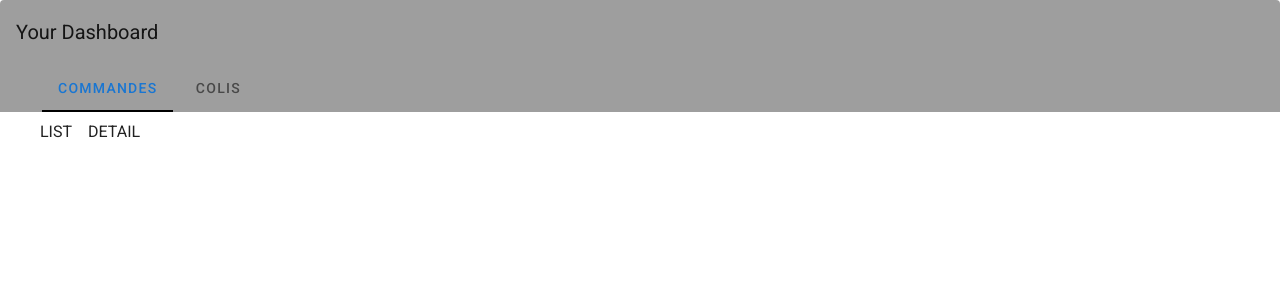
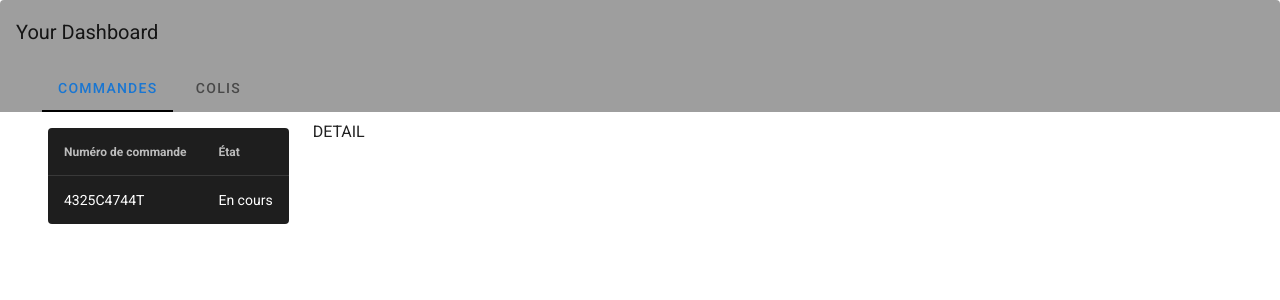
Before and after one commit to Furvent/keyprod-technical-test, a Vue app: page / in a window 1280 px wide. Shown: the top 300 px of the page. Built offline with nearby package versions, Linux system fonts and the light colour scheme.

Commit message:
Dev component orders-list

```diff
--- a/src/components/orders.vue
+++ b/src/components/orders.vue
@@ -1,6 +1,6 @@
 <template>
   <div class="d-flex">
-    <OrdersList/>
+    <OrdersList :orders="orders"/>
     <OrderDetail class="ml-4"/>
   </div>
 </template>
--- a/src/components/orders/orders-list.vue
+++ b/src/components/orders/orders-list.vue
@@ -1,11 +1,55 @@
 <template>
-  <div>
-    LIST
-  </div>
+  <v-card flat class="pa-2">
+    <v-simple-table dark>
+      <template v-slot:default>
+        <thead>
+          <tr>
+            <th class="text-left">Numéro de commande</th>
+            <th class="text-left">État</th>
+          </tr>
+        </thead>
+        <tbody>
+          <tr v-for="order in orders" :key="order.id">
+            <td>
+              {{ order.id }}
+            </td>
+            <td>
+              {{ getOrderStatus(order.status) }}
+            </td>
+          </tr>
+        </tbody>
+      </template>
+    </v-simple-table>
+  </v-card>
 </template>
 
 <script>
-  export default {
+import { OrderStatus } from "../../enums/enums.js";
 
-  }
+export default {
+  props: {
+    orders: {
+      type: Array,
+      required: true,
+      default: () => {
+        return [];
+      },
+    },
+  },
+
+  methods: {
+    getOrderStatus(status) {
+      switch (status) {
+        case OrderStatus.TO_PREPARE:
+          return "À préparer";
+        case OrderStatus.ONGOING:
+          return "En cours";
+        case OrderStatus.TO_PREPARE:
+          return "Terminée";
+        default:
+          break;
+      }
+    },
+  },
+};
 </script>
--- a/src/store/ordersStoreModule.js
+++ b/src/store/ordersStoreModule.js
@@ -11,32 +11,30 @@ export default {
             model: "KeyNetic",
             version: "1",
             scanned: true,
-            productScanned: "KeyNetic_V1_DGAHHM"
+            productScanned: "KeyNetic_V1_DGAHHM",
           },
           {
             model: "KeyNetic",
             version: "1",
             scanned: false,
-            productScanned: undefined
+            productScanned: undefined,
           },
           {
             model: "KeyVibe",
             version: "1",
             scanned: true,
-            productScanned: "KeyVibe_V1_AAEDFR"
+            productScanned: "KeyVibe_V1_AAEDFR",
           },
           {
             model: "KeyVibe",
             version: "1",
             scanned: false,
-            productScanned: undefined
-          }
+            productScanned: undefined,
+          },
         ],
-        packages: [
-          "4114H8974L"
-        ]
-      }
-    ]
+        packages: ["4114H8974L"],
+      },
+    ],
   },
 
   getters: {
@@ -45,9 +43,8 @@ export default {
     },
     getOrderById: (state) => (searchedId) => {
       return state.orders.find((order) => order.id === searchedId);
-    }
+    },
   },
 
-  mutations: {
-  },
+  mutations: {},
 };
```
